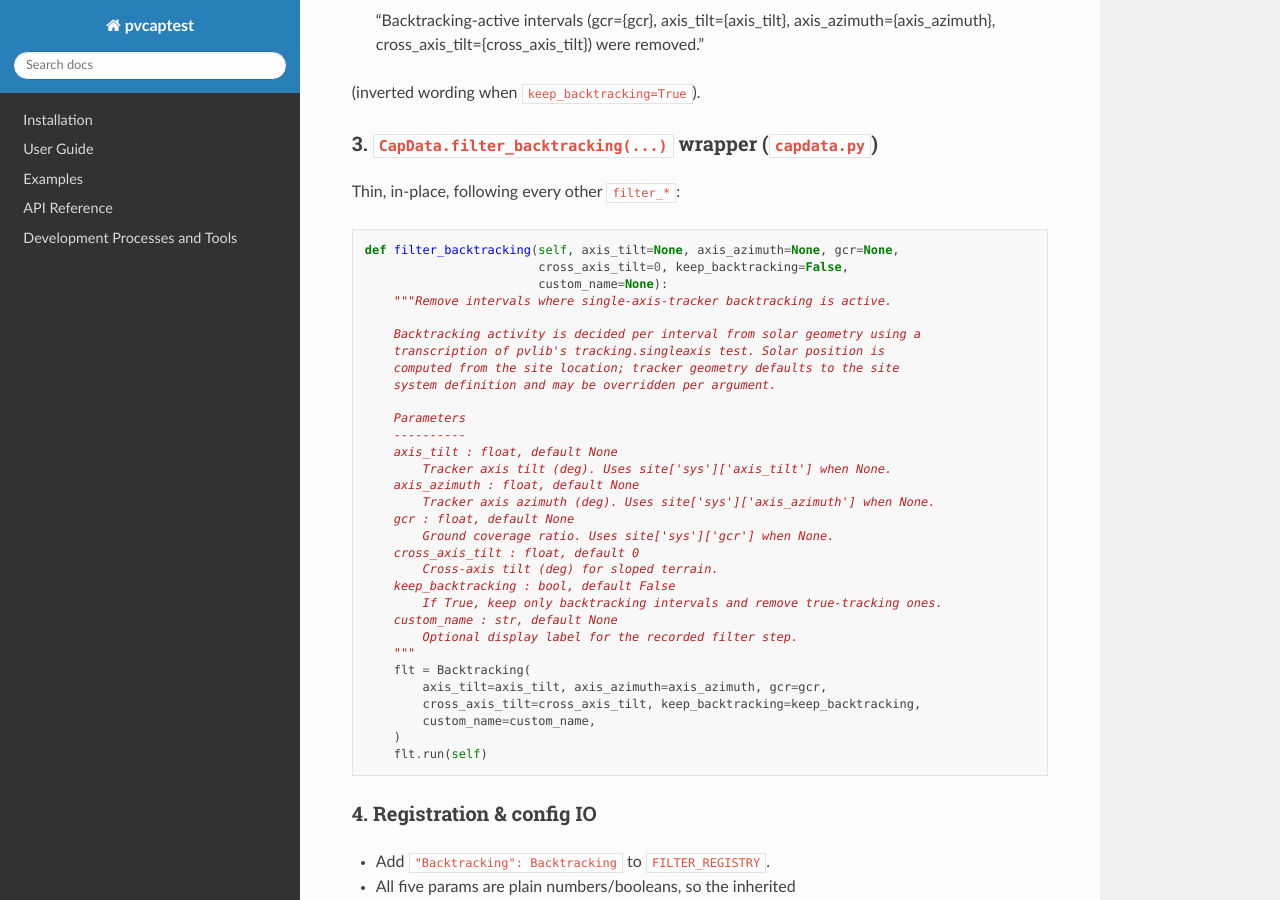
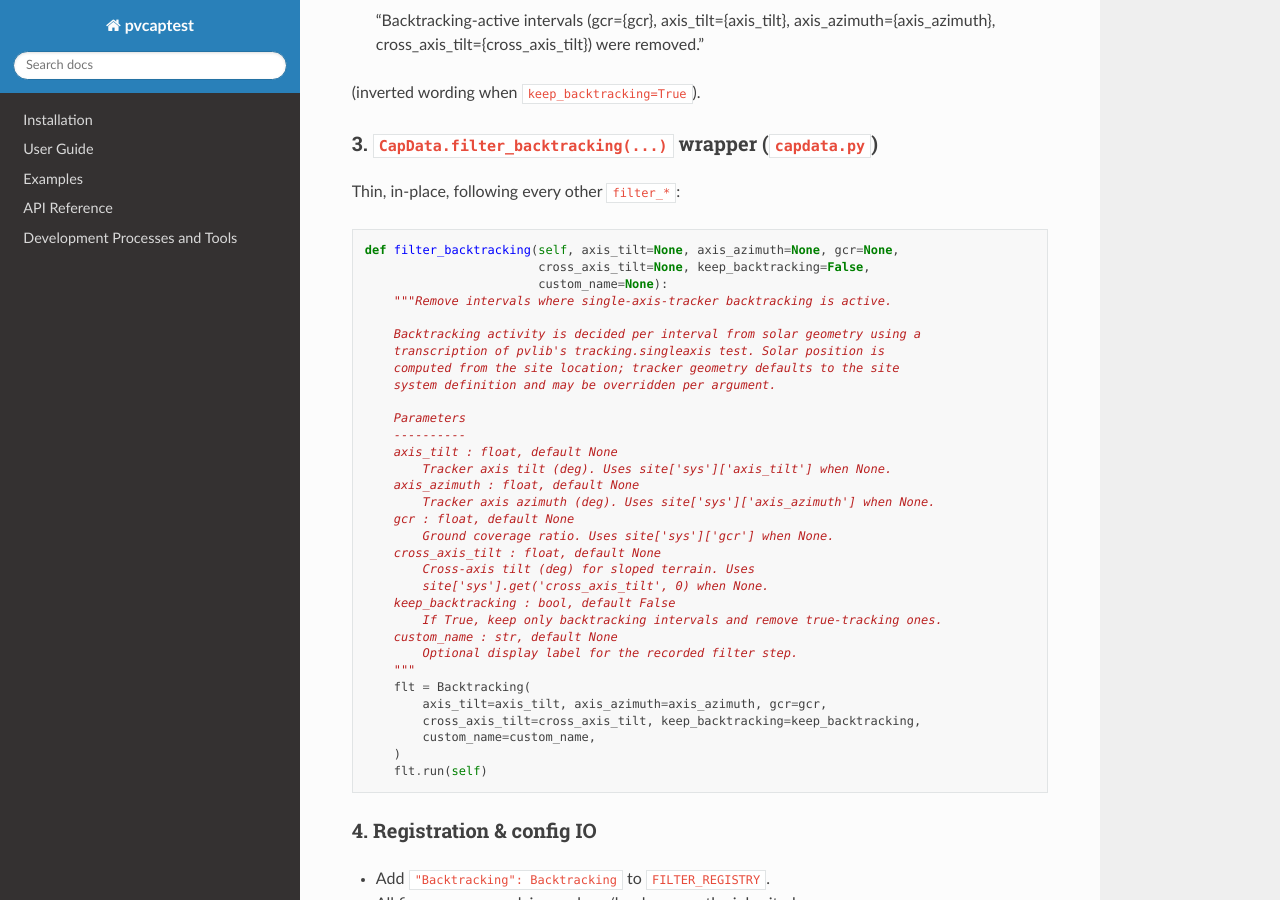
Before and after one commit to pvcaptest/pvcaptest, a Sphinx documentation site: the page built from docs/superpowers/specs/2026-07-16-backtracking-filter-design.md, in a window 1280 px wide and 900 px high, scrolled down 5269 px. Built offline with Sphinx 7.4.7 and the Read the Docs theme 3.1.0, drawn with Linux system fonts in a browser that asks for light colours; pages that are not in the unit, such as notebooks, are missing from menus.

Commit message:
polish: address final-review minor findings for backtracking filter
- filters.py: backtracking_active docstring uses pd.Series (matches sibling
  helpers) instead of bare Series.
- DST test: scope warnings.simplefilter('error') to UserWarning so a real
  ambiguous='infer' regression still fails the test while an unrelated future
  pvlib/pandas warning does not cause a spurious failure. Verified the test
  still fails on an 'infer' regression and passes with ambiguous=True.
- spec: sync filter_backtracking cross_axis_tilt default to None (site-resolved)
  to match the shipped code and plan.

Co-Authored-By: Claude Opus 4.8 (1M context) <noreply@anthropic.com>

````diff
--- a/docs/superpowers/specs/2026-07-16-backtracking-filter-design.md
+++ b/docs/superpowers/specs/2026-07-16-backtracking-filter-design.md
@@ -279,7 +279,7 @@ Thin, in-place, following every other `filter_*`:
 
 ```python
 def filter_backtracking(self, axis_tilt=None, axis_azimuth=None, gcr=None,
-                        cross_axis_tilt=0, keep_backtracking=False,
+                        cross_axis_tilt=None, keep_backtracking=False,
                         custom_name=None):
     """Remove intervals where single-axis-tracker backtracking is active.
 
@@ -296,8 +296,9 @@ def filter_backtracking(self, axis_tilt=None, axis_azimuth=None, gcr=None,
         Tracker axis azimuth (deg). Uses site['sys']['axis_azimuth'] when None.
     gcr : float, default None
         Ground coverage ratio. Uses site['sys']['gcr'] when None.
-    cross_axis_tilt : float, default 0
-        Cross-axis tilt (deg) for sloped terrain.
+    cross_axis_tilt : float, default None
+        Cross-axis tilt (deg) for sloped terrain. Uses
+        site['sys'].get('cross_axis_tilt', 0) when None.
     keep_backtracking : bool, default False
         If True, keep only backtracking intervals and remove true-tracking ones.
     custom_name : str, default None
````
Also changed, not shown: 2 other files.
